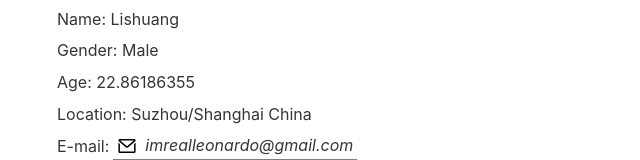
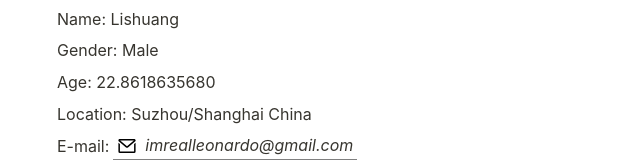
Before and after one commit to orrsrosx-nonloso/boojack.github.io, a React (Vite) app: page /#/site in a window 1280 px wide. Shown: the part 526-686 px from the top of the page, without its empty margins (261-901 px from the left). Built offline with nearby package versions, Linux system fonts and the light colour scheme.

Commit message:
-polish age text requestAnimationFrame;

```diff
--- a/src/pages/AboutMe.tsx
+++ b/src/pages/AboutMe.tsx
@@ -4,8 +4,7 @@ import "../less/about-me.less";
 const birthDayTimestamp = new Date("1998/7/25 23:59:59").getTime();
 function getAge() {
   const nowTimestamp = Date.now();
-  const age = ((nowTimestamp - birthDayTimestamp) / 1000 / 3600 / 24 / 365).toFixed(8);
-
+  const age = ((nowTimestamp - birthDayTimestamp) / 1000 / 3600 / 24 / 365).toFixed(10);
   return age;
 }
 
@@ -13,12 +12,16 @@ const AboutMe: React.FunctionComponent = () => {
   const [age, setAge] = useState(getAge());
 
   useEffect(() => {
-    const timeId = setInterval(() => {
+    let timeId = 0;
+
+    const updateAge = () => {
       setAge(getAge());
-    }, 1000);
+      timeId = requestAnimationFrame(updateAge);
+    };
+    timeId = requestAnimationFrame(updateAge);
 
     return () => {
-      clearInterval(timeId);
+      window.cancelAnimationFrame(timeId);
     };
   }, []);
 
```
